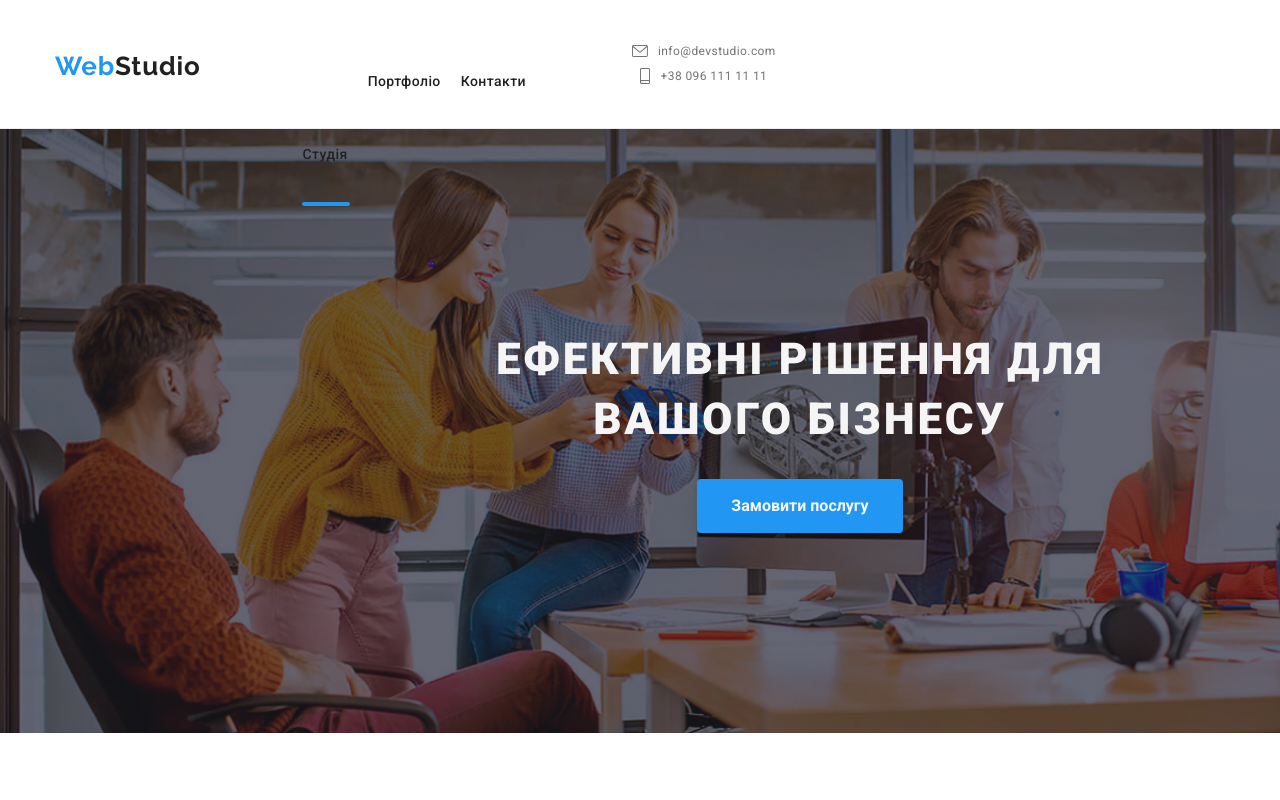
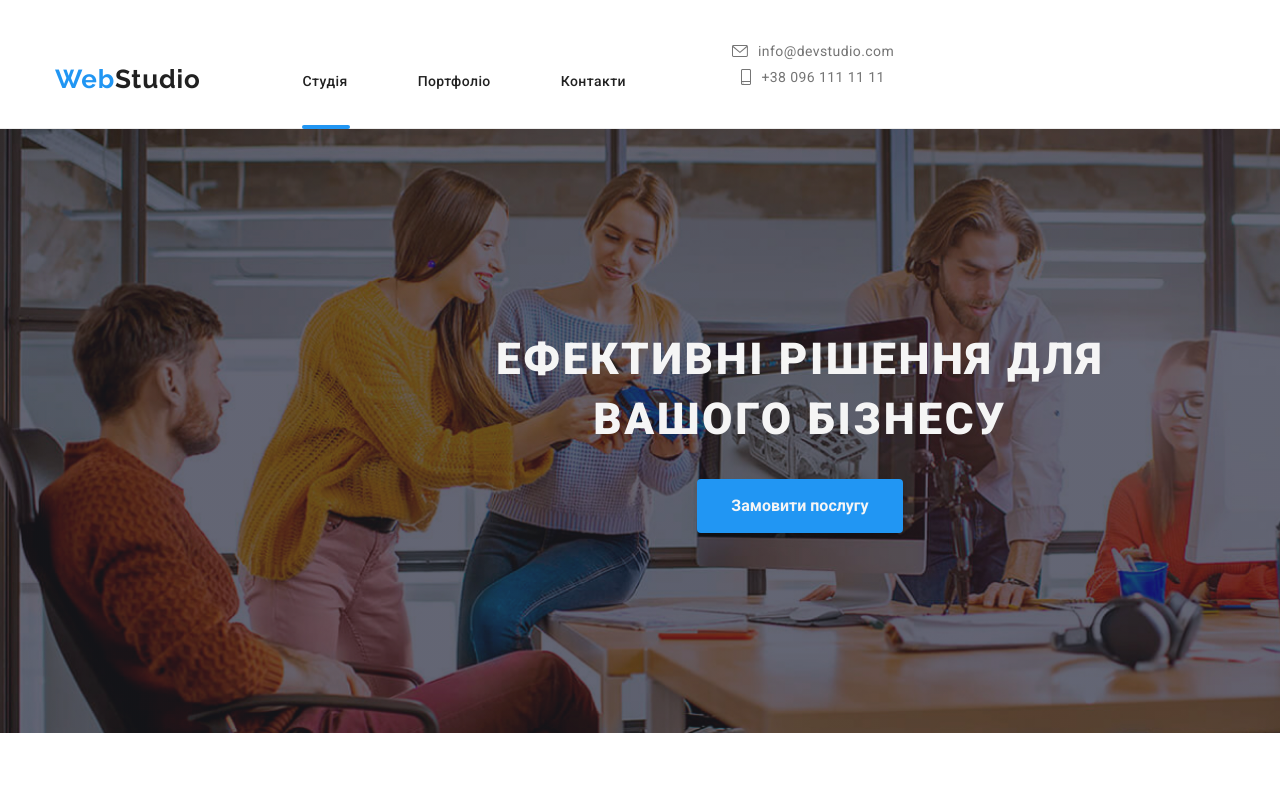
Before and after one commit to Stas4151/goit-markup-hw-08, a plain HTML site: page index.html in a window 1280 px wide. Shown: the top 800 px of the page. Drawn offline with nearby package versions, Linux system fonts and the light colour scheme.

Commit message:
second edition

```diff
--- a/sass/components/_header.scss
+++ b/sass/components/_header.scss
@@ -11,10 +11,16 @@ header {
 }
 
 .navigation {
-    display: flex;
-    align-items: center;
-    margin-right: 96px;
-    padding-top: 32px;
+    @media screen and (min-width: 786px) {
+        display: flex;
+        align-items: center;
+        margin-right: 96px;
+        padding-top: 32px;
+    }
+
+    @media screen and (min-width: 1200px) {
+
+    }
 }
 
 .contact {
@@ -25,36 +31,26 @@ header {
     flex-direction: column;
 
     color: var(--second-text-color);
+        &:hover,
+        &:focus {
+            color: var(--second-color);
+        }
 
     font-size: 12px;
     line-height: calc(14/12);
     }
 
-    @media screen and (min-width:768px) {
-
-    }
-}
-
-.contact {
-    display: none;
-
-    @media screen and (min-width: 768px) {
-        display: flex;
-
-    color: var(--second-text-color);
-
-        &:hover,
-        &:focus {
-            color: var(--second-color);
-        }
+    @media screen and (min-width: 1200px) {
+        font-size: 14px;
+        line-height: calc(16/14);
     }
 }
 
 .contact .link {
     @media screen and (min-width: 768px) {
     display: flex;
+    align-items: center;
 
-    align-items: center;
     transition: color 250ms cubic-bezier(0.4, 0, 0.2, 1);
     }
 
@@ -72,9 +68,7 @@ header {
 .mail-link .link {
     @media screen and (max-width: 767px) {
         display: flex;
-        margin-top: 21px;
-        margin-right: 15px;
-        margin-bottom: 10px;
+
     }
     @media screen and (min-width: 1200px) {
     margin-right: 30px;
--- a/sass/components/_logo.scss
+++ b/sass/components/_logo.scss
@@ -1,13 +1,15 @@
 .logo-head {
     display: flex;
-    margin-bottom: 26px;
 
     @media screen and (min-width: 768px) {
         margin-right: 87px;
+        padding-bottom: 26px;
+
     }
 
     @media screen and (min-width: 1200px) {
         margin-right: 92px;
+            padding-bottom: 0;
     }
 }
 
--- a/sass/components/_menu.scss
+++ b/sass/components/_menu.scss
@@ -8,6 +8,10 @@
         font-weight: 500;
         line-height: 1.14;
     }
+
+     @media screen and (min-width: 768px) {
+        gap: 50px;
+     }
 }
 
 .menu .list {
@@ -42,11 +46,10 @@
     }
 
     @media screen and (min-width: 1200px) {
-
     }
 }
 
-.link.current {
+.link .current {
     color: var(--second-color);
 }
 
@@ -73,8 +76,14 @@
     }
 
         @media screen and (min-width: 1200px) {
-            left: 0px;
-            top: 73px;
+            &::after {
+                content: "";
+                position: absolute;
+
+            display: block;
+            left: 10px;
+            top: 61px;
+        }
         }
 }
 
```
Also changed, not shown: css/main.css, css/main.min.css, 2 other files.
